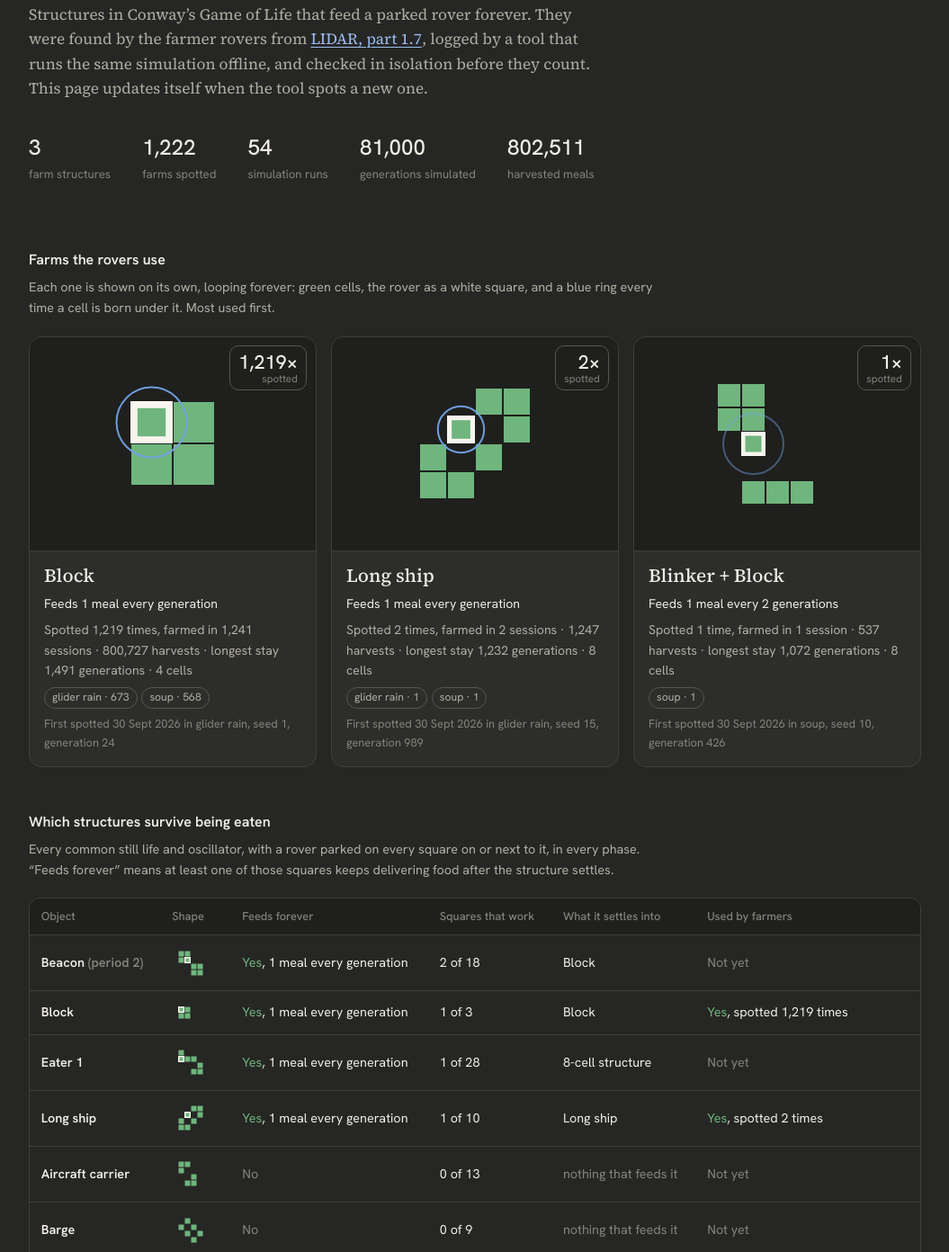
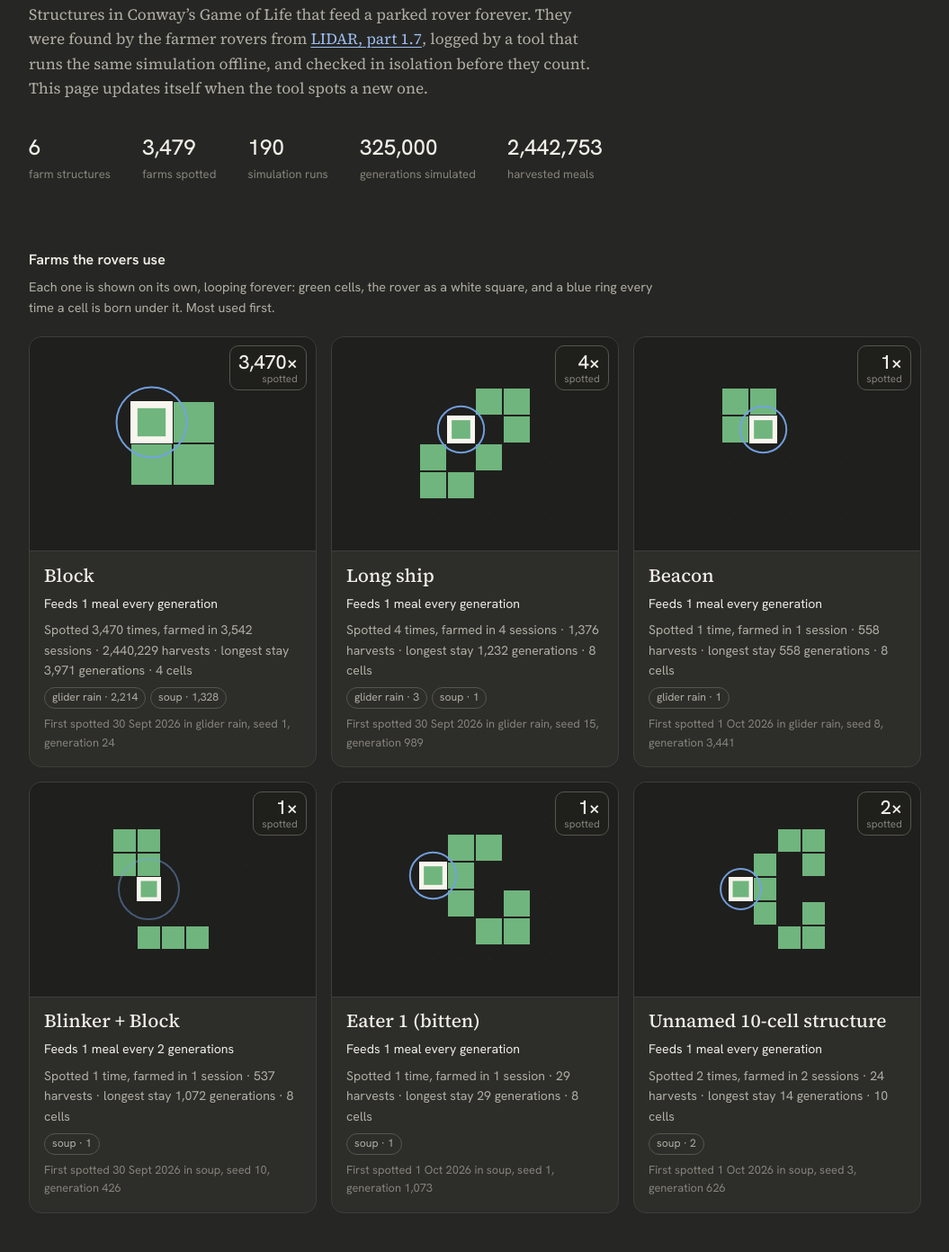
Before and after one commit to space-moss/space-moss.github.io, a plain HTML site: page farms.html in a window 1280 px wide. Shown: the part 198-1590 px from the top of the page at 90% size, without its empty margins (112-1167 px from the left). Drawn offline with Linux system fonts and the light colour scheme.

Commit message:
Spot more farms: 136 new runs, beacon and eater 1 found
Ran the farm logger on 136 new runs (farmer, ambusher, greedy and
random rovers, some at 4,000 generations): 190 runs and 325,000
generations in total, 3,479 farm sightings. New farm types: beacon,
eater 1 after a bite, and an unnamed 10-cell structure. All four
objects the lab predicted would feed forever have now been seen.

The parser now names a farm after the known object whose lab cycle it
matches ("Eater 1 (bitten)"), and the survival table counts those.

Co-Authored-By: Claude Opus 5.5 <noreply@anthropic.com>

```diff
--- a/farms.html
+++ b/farms.html
@@ -218,7 +218,8 @@ function renderFarms(db) {
 /* How often farmers used the object: on its own, or as part of other farms (with those farms' counts) */
 function used(o, seenByName) {
   var farms = o.spottedIn || [];
-  if (farms.indexOf(o.name) >= 0) return '<span class="yes">Yes</span>, spotted ' + plural(seenByName[o.name] || 0, 'time');
+  var own = farms.filter(function (n) { return n === o.name || n === o.name + ' (bitten)'; });
+  if (own.length) return '<span class="yes">Yes</span>, spotted ' + plural(own.reduce(function (t, n) { return t + (seenByName[n] || 0); }, 0), 'time') + (own[0] !== o.name ? ' (after a bite)' : '');
   if (farms.length) return 'As part of ' + farms.map(function (n) { return esc(n) + ' (' + plural(seenByName[n] || 0, 'time') + ')'; }).join(', ');
   return '<span class="no">Not yet</span>';
 }
--- a/farms.json
+++ b/farms.json
@@ -1,18 +1,18 @@
 {
- "updated": "2026-10-01T01:15:18.136Z",
+ "updated": "2026-10-01T02:38:29.050Z",
  "definition": {
   "minHarvests": 10,
   "maxGap": 16,
   "reach": 2
  },
  "totals": {
-  "runs": 54,
-  "generations": 81000,
-  "candidates": 1261,
-  "farmSessions": 1244,
-  "instances": 1222,
-  "surroundingsSessions": 17,
-  "surroundingsHarvests": 7221
+  "runs": 190,
+  "generations": 325000,
+  "candidates": 3620,
+  "farmSessions": 3551,
+  "instances": 3479,
+  "surroundingsSessions": 69,
+  "surroundingsHarvests": 22016
  },
  "farms": [
   {
@@ -78,16 +78,18 @@
     "run": "508739da-glider-rain-farmer-s1-g1500"
    },
    "field": {
-    "instances": 1219,
-    "sessions": 1241,
-    "harvests": 800727,
-    "longest": 1491,
+    "instances": 3470,
+    "sessions": 3542,
+    "harvests": 2440229,
+    "longest": 3971,
     "worlds": {
-     "glider-rain": 673,
-     "soup": 568
+     "glider-rain": 2214,
+     "soup": 1328
     },
     "strategies": {
-     "farmer": 1241
+     "farmer": 3448,
+     "ambusher": 10,
+     "greedy": 84
     }
    }
   },
@@ -186,16 +188,107 @@
     "run": "508739da-glider-rain-farmer-s15-g1500"
    },
    "field": {
-    "instances": 2,
-    "sessions": 2,
-    "harvests": 1247,
+    "instances": 4,
+    "sessions": 4,
+    "harvests": 1376,
     "longest": 1232,
     "worlds": {
-     "glider-rain": 1,
+     "glider-rain": 3,
      "soup": 1
     },
     "strategies": {
-     "farmer": 2
+     "farmer": 4
+    }
+   }
+  },
+  {
+   "key": "b1,1|0,0;1,0;0,1;1,1;2,2;3,2;2,3;3,3",
+   "id": "f005",
+   "name": "Beacon",
+   "size": 8,
+   "cells": [
+    [
+     0,
+     0
+    ],
+    [
+     1,
+     0
+    ],
+    [
+     0,
+     1
+    ],
+    [
+     1,
+     1
+    ],
+    [
+     2,
+     2
+    ],
+    [
+     3,
+     2
+    ],
+    [
+     2,
+     3
+    ],
+    [
+     3,
+     3
+    ]
+   ],
+   "bite": [
+    1,
+    1
+   ],
+   "lab": {
+    "sustains": true,
+    "yield": 1,
+    "period": 1,
+    "mealsPerCycle": 1,
+    "settledAt": 4,
+    "becomes": "Block",
+    "becomesCells": [
+     [
+      0,
+      0
+     ],
+     [
+      1,
+      0
+     ],
+     [
+      0,
+      1
+     ],
+     [
+      1,
+      1
+     ]
+    ]
+   },
+   "partial": false,
+   "firstSpotted": {
+    "at": "2026-10-01T02:37:38.027Z",
+    "world": "glider-rain",
+    "strategy": "farmer",
+    "seed": 8,
+    "gen": 3441,
+    "run": "508739da-glider-rain-farmer-s8-g4000"
+   },
+   "field": {
+    "instances": 1,
+    "sessions": 1,
+    "harvests": 558,
+    "longest": 558,
+    "worlds": {
+     "glider-rain": 1
+    },
+    "strategies": {
+     "farmer": 1
     }
    }
   },
@@ -305,6 +398,237 @@
      "farmer": 1
     }
    }
+  },
+  {
+   "key": "b0,1|1,0;2,0;0,1;1,1;1,2;3,2;2,3;3,3",
+   "id": "f003",
+   "name": "Eater 1 (bitten)",
+   "size": 8,
+   "cells": [
+    [
+     1,
+     0
+    ],
+    [
+     2,
+     0
+    ],
+    [
+     0,
+     1
+    ],
+    [
+     1,
+     1
+    ],
+    [
+     1,
+     2
+    ],
+    [
+     3,
+     2
+    ],
+    [
+     2,
+     3
+    ],
+    [
+     3,
+     3
+    ]
+   ],
+   "bite": [
+    0,
+    1
+   ],
+   "lab": {
+    "sustains": true,
+    "yield": 1,
+    "period": 1,
+    "mealsPerCycle": 1,
+    "settledAt": 0,
+    "becomes": "8-cell structure",
+    "becomesCells": [
+     [
+      0,
+      0
+     ],
+     [
+      1,
+      0
+     ],
+     [
+      0,
+      1
+     ],
+     [
+      2,
+      1
+     ],
+     [
+      2,
+      2
+     ],
+     [
+      3,
+      2
+     ],
+     [
+      1,
+      3
+     ],
+     [
+      2,
+      3
+     ]
+    ]
+   },
+   "partial": false,
+   "firstSpotted": {
+    "at": "2026-10-01T02:34:50.577Z",
+    "world": "soup",
+    "strategy": "ambusher",
+    "seed": 1,
+    "gen": 1073,
+    "run": "508739da-soup-ambusher-s1-g1500"
+   },
+   "field": {
+    "instances": 1,
+    "sessions": 1,
+    "harvests": 29,
+    "longest": 29,
+    "worlds": {
+     "soup": 1
+    },
+    "strategies": {
+     "ambusher": 1
+    }
+   }
+  },
+  {
+   "key": "b0,2|2,0;3,0;1,1;3,1;0,2;1,2;1,3;3,3;2,4;3,4",
+   "id": "f004",
+   "name": "Unnamed 10-cell structure",
+   "size": 10,
+   "cells": [
+    [
+     2,
+     0
+    ],
+    [
+     3,
+     0
+    ],
+    [
+     1,
+     1
+    ],
+    [
+     3,
+     1
+    ],
+    [
+     0,
+     2
+    ],
+    [
+     1,
+     2
+    ],
+    [
+     1,
+     3
+    ],
+    [
+     3,
+     3
+    ],
+    [
+     2,
+     4
+    ],
+    [
+     3,
+     4
+    ]
+   ],
+   "bite": [
+    0,
+    2
+   ],
+   "lab": {
+    "sustains": true,
+    "yield": 1,
+    "period": 1,
+    "mealsPerCycle": 1,
+    "settledAt": 0,
+    "becomes": "10-cell structure",
+    "becomesCells": [
+     [
+      0,
+      0
+     ],
+     [
+      1,
+      0
+     ],
+     [
+      0,
+      1
+     ],
+     [
+      2,
+      1
+     ],
+     [
+      2,
+      2
+     ],
+     [
+      3,
+      2
+     ],
+     [
+      0,
+      3
+     ],
+     [
+      2,
+      3
+     ],
+     [
+      0,
+      4
+     ],
+     [
+      1,
+      4
+     ]
+    ]
+   },
+   "partial": false,
+   "firstSpotted": {
+    "at": "2026-10-01T02:34:52.771Z",
+    "world": "soup",
+    "strategy": "ambusher",
+    "seed": 3,
+    "gen": 626,
+    "run": "508739da-soup-ambusher-s3-g1500"
+   },
+   "field": {
+    "instances": 2,
+    "sessions": 2,
+    "harvests": 24,
+    "longest": 14,
+    "worlds": {
+     "soup": 2
+    },
+    "strategies": {
+     "ambusher": 1,
+     "greedy": 1
+    }
+   }
   }
  ],
  "catalogue": {
@@ -1219,7 +1543,9 @@
       ]
      ]
     },
-    "spottedIn": []
+    "spottedIn": [
+     "Eater 1 (bitten)"
+    ]
    },
    {
     "name": "Mango",
@@ -1548,7 +1874,9 @@
       ]
      ]
     },
-    "spottedIn": []
+    "spottedIn": [
+     "Beacon"
+    ]
    }
   ]
  }
```
Also changed, not shown: farm-runs.json (+137 -1 lines), tools/farm-parse.js (+11 -5 lines).
